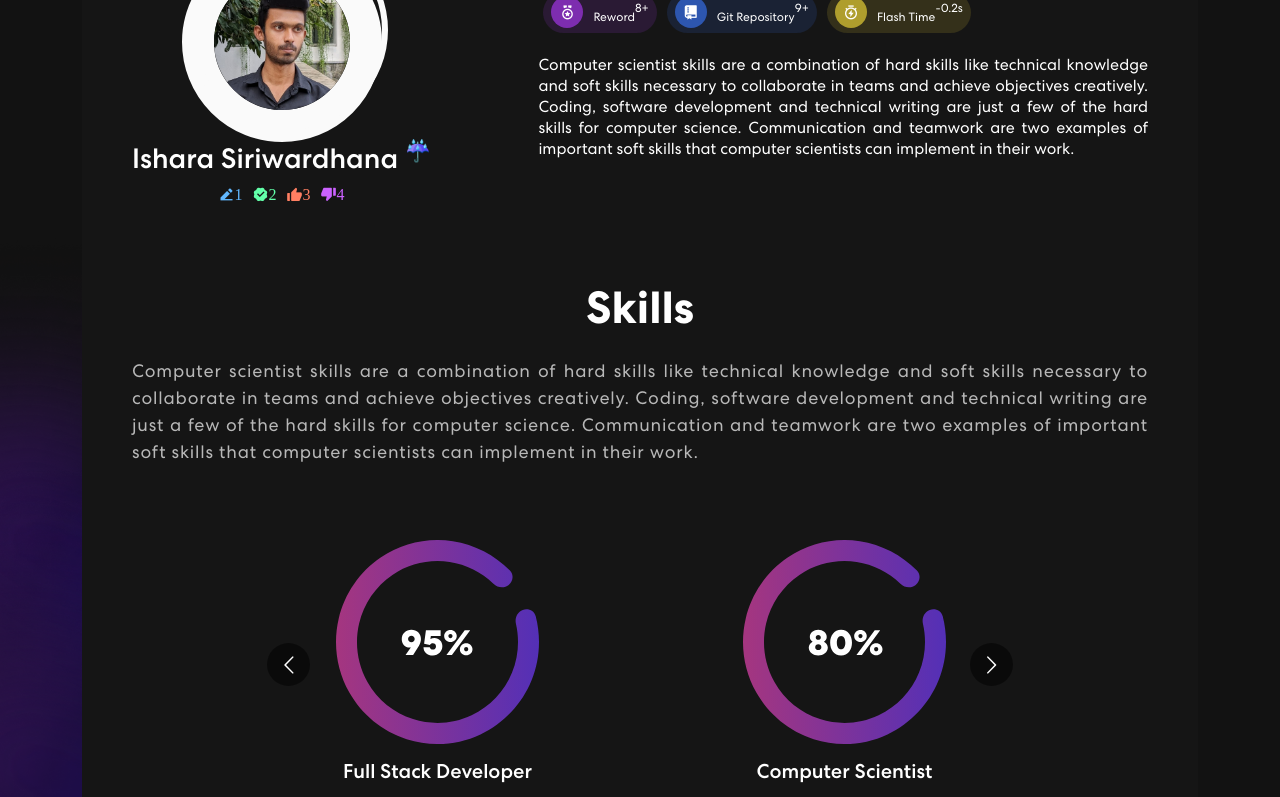
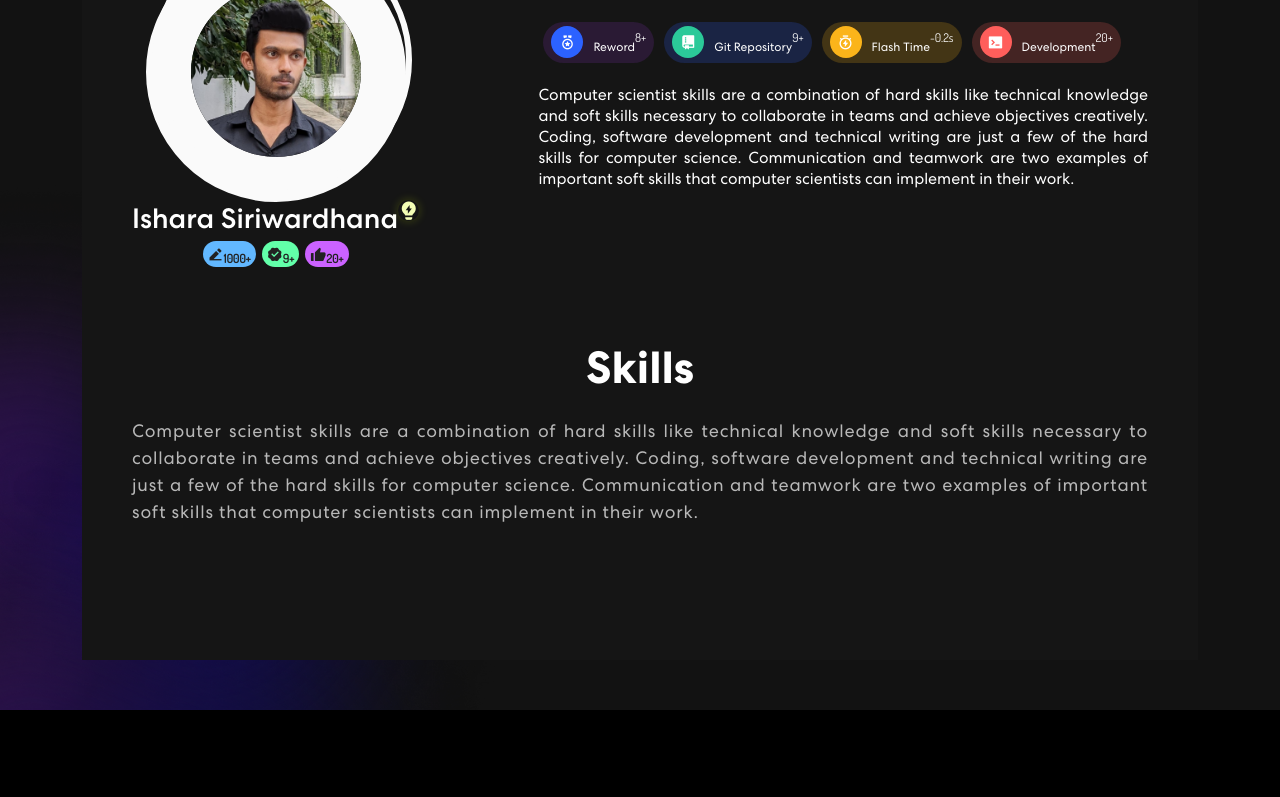
Before and after one commit to isharaimagines/myportfolio, a React (Create React App) app: page / in a window 1280 px wide. Shown: the part 1000-1797 px from the top of the page. Built offline with nearby package versions, Linux system fonts and the light colour scheme.

Commit message:
initial commit

```diff
--- a/src/App.css
+++ b/src/App.css
@@ -1,4 +1,6 @@
 /************ Custom Font ************/
+@import url("https://fonts.googleapis.com/css2?family=Dosis&display=swap");
+
 @font-face {
   font-family: Centra;
   src: url("./assets/font/CentraNo2-Bold.ttf");
@@ -625,8 +627,8 @@ nav.navbar .navbar-toggler[aria-expanded="true"] .navbar-toggler-icon {
   justify-content: flex-start;
 }
 .skill-bx .newColom .profile_me .image {
-  width: 200px;
-  height: 200px;
+  width: 260px;
+  height: 260px;
 }
 .skill-bx .newColom .profile_me .image::after {
   position: absolute;
@@ -640,8 +642,8 @@ nav.navbar .navbar-toggler[aria-expanded="true"] .navbar-toggler-icon {
 .skill-bx .newColom .profile_me .image::before {
   position: absolute;
   content: "";
-  width: 200px;
-  height: 200px;
+  width: 260px;
+  height: 260px;
   border-radius: 50%;
   border: 6px solid #fafafa;
   transform: translateX(6px) translateY(-12px);
@@ -652,7 +654,7 @@ nav.navbar .navbar-toggler[aria-expanded="true"] .navbar-toggler-icon {
   height: 100%;
   object-fit: cover;
   border-radius: 50%;
-  border: 32px solid #fafafa;
+  border: 45px solid #fafafa;
 }
 
 .newColom .discript {
@@ -675,19 +677,49 @@ nav.navbar .navbar-toggler[aria-expanded="true"] .navbar-toggler-icon {
 }
 .newColom .profile_me p i {
   padding: 5px;
+  border-radius: 18px;
+  margin: 3px;
+  color: #121212;
 }
-
+.newColom .profile_me h3 sup {
+  background: transparent;
+}
+.newColom .profile_me h3 sup i {
+  animation: color-change 3s infinite;
+  background: transparent;
+  border-radius: 50%;
+}
+@keyframes color-change {
+  0% {
+    color: #ffffff;
+  }
+  33% {
+    color: #eafb7a;
+  }
+  66% {
+    box-shadow: rgb(221, 255, 0, 0.8) 0px 0px 40px 4px;
+    color: #ddff00;
+  }
+  100% {
+    color: #eafb7a;
+  }
+}
+.newColom .profile_me p i sub {
+  font-family: "Dosis", sans-serif;
+  font-weight: 600;
+}
 .newColom .profile_me p i:nth-child(1) {
-  color: #62b8ff;
+  background: #62b8ff;
+  color: #222;
 }
 .newColom .profile_me p i:nth-child(2) {
-  color: #62ffa9;
+  background: #62ffa9;
+  color: #222;
 }
 .newColom .profile_me p i:nth-child(3) {
-  color: #ff7f62;
-}
-.newColom .profile_me p i:nth-child(4) {
-  color: #cb62ff;
+  background: #cb62ff;
+  color: #222;
+  font-family: "Bebas Neue", sans-serif;
 }
 
 .newColom .discript .icons .icon_logo {
@@ -702,6 +734,9 @@ nav.navbar .navbar-toggler[aria-expanded="true"] .navbar-toggler-icon {
   border-radius: 50%;
   margin-right: 10px;
 }
+.newColom .discript .icons .icon_logo sup {
+  font-family: "Dosis", sans-serif;
+}
 .newColom .discript p {
   padding-top: 16px;
   text-align: justify;
@@ -710,20 +745,26 @@ nav.navbar .navbar-toggler[aria-expanded="true"] .navbar-toggler-icon {
   background: rgba(125, 45, 174, 0.2);
 }
 .newColom .discript .icons .icon_logo:nth-child(2) {
-  background: rgba(45, 86, 174, 0.2);
+  background: rgb(46, 98, 255, 0.2);
 }
 .newColom .discript .icons .icon_logo:nth-child(3) {
-  background: rgba(174, 157, 45, 0.2);
+  background: rgb(251, 179, 24, 0.2);
+}
+.newColom .discript .icons .icon_logo:nth-child(4) {
+  background: rgb(255, 95, 92, 0.2);
 }
 
 .newColom .discript .icons .icon_logo:nth-child(1) i {
-  background: #7d2daf;
+  background: #2c62ff;
 }
 .newColom .discript .icons .icon_logo:nth-child(2) i {
-  background: #2d56af;
+  background: #2bc999;
 }
 .newColom .discript .icons .icon_logo:nth-child(3) i {
-  background: #af9e2d;
+  background: #fbb41a;
+}
+.newColom .discript .icons .icon_logo:nth-child(4) i {
+  background: #ff5e5b;
 }
 
 @media (max-width: 576px) {
--- a/src/components/Footer.js
+++ b/src/components/Footer.js
@@ -12,7 +12,7 @@ export const Footer = () => {
           </Col>
           <Col size={12} sm={6} className="text-center text-sm-end">
             <div className="social-icon">
-              <a href="https://ishararaviget9.github.io/myprofile/">
+              <a href="https://www.linkedin.com/in/ishara-siriwardhana-5b1732274/">
                 <i class="ri-linkedin-box-fill"></i>
               </a>
               <a href="https://ishararaviget9.github.io/myprofile/">
@@ -24,8 +24,14 @@ export const Footer = () => {
               <a href="https://ishararaviget9.github.io/myprofile/">
                 <i class="ri-youtube-fill"></i>
               </a>
-              <a href="https://ishararaviget9.github.io/myprofile/">
+              <a href="https://github.com/ishararaviget9/">
                 <i class="ri-github-fill"></i>
+              </a>
+              <a href="https://discord.gg/ZCyEMb9y">
+                <i class="ri-discord-fill"></i>
+              </a>
+              <a href="https://t.me/DroidImaginalytic">
+                <i class="ri-telegram-fill"></i>
               </a>
             </div>
             <p>
--- a/src/components/Skills.js
+++ b/src/components/Skills.js
@@ -42,28 +42,6 @@ export const Skills = () => {
                 examples of important soft skills that computer scientists can
                 implement in their work.
               </p>
-              <Carousel
-                responsive={responsive}
-                infinite={true}
-                className="owl-carousel owl-theme skill-slider"
-              >
-                <div className="item">
-                  <img src={meter1} alt="" />
-                  <h5>Full Stack Developer</h5>
-                </div>
-                <div className="item">
-                  <img src={meter2} alt="" />
-                  <h5>Computer Scientist</h5>
-                </div>
-                <div className="item">
-                  <img src={meter3} alt="" />
-                  <h5>Data Scientist</h5>
-                </div>
-                <div className="item">
-                  <img src={meter1} alt="" />
-                  <h5>System Analyst</h5>
-                </div>
-              </Carousel>
             </div>
           </div>
         </div>
--- a/src/components/profile.js
+++ b/src/components/profile.js
@@ -15,17 +15,24 @@ export const Profile = () => {
                     <img src={profileme} alt="profile_me"></img>
                   </div>
                   <h3>
-                    Ishara Siriwardhana <sup>☔</sup>
+                    Ishara Siriwardhana
+                    <sup>
+                      <i class="ri-lightbulb-flash-fill"></i>
+                    </sup>
                   </h3>
 
                   <p>
-                    <i class="ri-edit-2-fill">1</i>
+                    <i class="ri-edit-2-fill">
+                      <sub>1000+</sub>
+                    </i>
 
-                    <i class="ri-verified-badge-fill">2</i>
+                    <i class="ri-verified-badge-fill">
+                      <sub>9+</sub>
+                    </i>
 
-                    <i class="ri-thumb-up-fill">3</i>
-
-                    <i class="ri-thumb-down-fill">4</i>
+                    <i class="ri-thumb-up-fill">
+                      <sub>20+</sub>
+                    </i>
                   </p>
                 </div>
                 <div className="discript">
@@ -48,7 +55,14 @@ export const Profile = () => {
                       <sup>-0.2s</sup>
                       <div className="count"></div>
                     </div>
+                    <div className="icon_logo">
+                      <i class="ri-terminal-box-fill"></i>
+                      <sub>Development</sub>
+                      <sup>20+</sup>
+                      <div className="count"></div>
+                    </div>
                   </div>
+
                   <p>
                     Computer scientist skills are a combination of hard skills
                     like technical knowledge and soft skills necessary to
```
